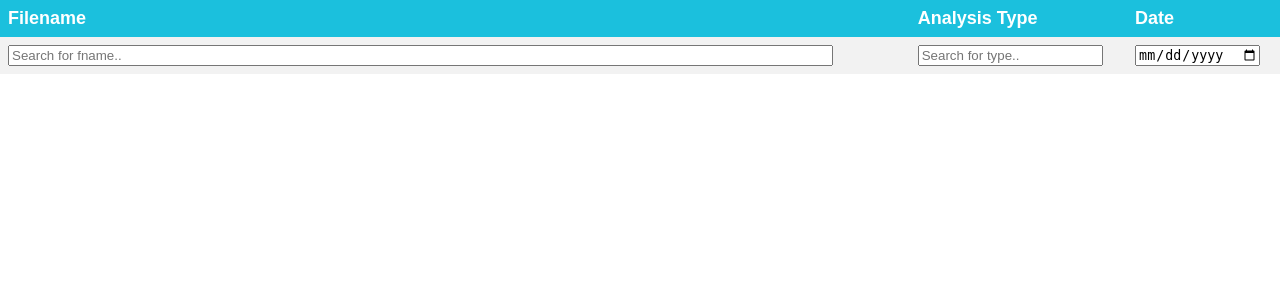
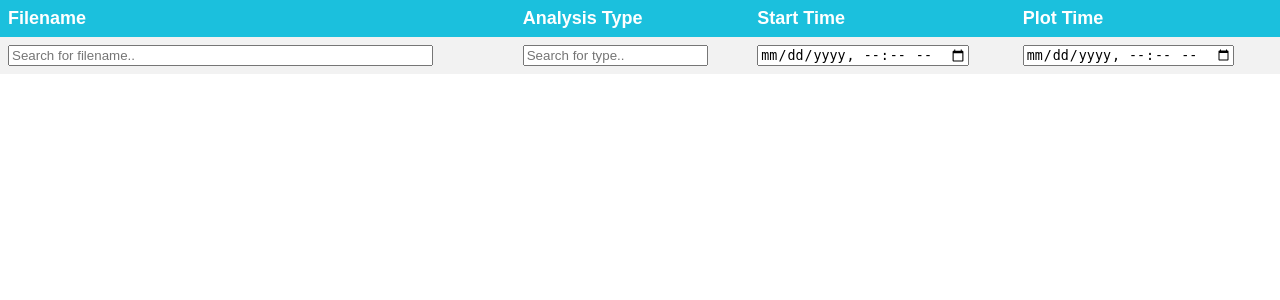
Before and after one commit to AZjk/xpcs_webplot, a Python web app: template xpcs_webplot/templates/combined.html in a window 1280 px wide. Shown: the top 300 px of the page. Run offline with Jinja, Linux system fonts and the light colour scheme; the template is opened without the code that fills it, so the values that code supplies are empty.

Commit message:
add plot_time column

```diff
--- a/xpcs_webplot/templates/combined.html
+++ b/xpcs_webplot/templates/combined.html
@@ -2,6 +2,8 @@
 <html>
 
 <head>
+  <meta charset="UTF-8">
+  <title>File Table</title>
   <style>
     body {
       margin: 0px;
@@ -31,49 +33,49 @@
     th {
       background-color: #1bc0dd;
       color: white;
-      font-size: 18px
+      font-size: 18px;
     }
   </style>
-
-  <head>
+</head>
 
 <body>
 
-
-    <div, id='filetable' class='styled-table'>
-      <table>
+  <div class="styled-table">
+    <table id="filetable">
       <tr>
         <th> Filename </th>
         <th> Analysis Type </th>
-          <th> Date </th>
+        <th> Start Time </th>
+        <th> Plot Time </th>
       </tr>
       <tr>
         <td>
-            <input type="text" id="fname_str" onkeyup="filter_fname()" placeholder="Search for fname.."
-              title="Type in a fname" size="100">
+          <input type="text" id="fname_str" onkeyup="filter_fname()" placeholder="Search for filename.."
+            title="Type in a filename" size="50">
         </td>
         <td>
           <input type="text" id="type_str" onkeyup="filter_type()" placeholder="Search for type.."
-              title="Type in a type">
+            title="Type in an analysis type">
         </td>
         <td>
-            <input type="date" id="time_str" title="Type in a name">
+          <input type="datetime-local" id="start_time_str" oninput="filter_start_time()" title="Filter by Start Time">
+        </td>
+        <td>
+          <input type="datetime-local" id="plot_time_str" oninput="filter_plot_time()" title="Filter by Plot Time">
         </td>
       </tr>
-        <!--
-        <input type="time" id="time_str" onkeyup="filter_fname()" placeholder="Search for names.."
--->
+
       {% for line in mydata %}
       <tr>
-          <td> <a href={{line[1]}}> {{line[0]}} </a>
-          </td>
-          <td> {{line[2]}} </td>
-          <td> {{line[3]}} </td>
+        <td> <a href="{{ line[1] | urlencode }}"> {{ line[0] }} </a> </td>
+        <td> {{ line[2] }} </td>
+        <td> {{ line[3] }} </td>  <!-- Start Time (with HH:MM:SS) -->
+        <td> {{ line[4] }} </td>  <!-- Plot Time (with HH:MM:SS) -->
       </tr>
       {% endfor %}
+
     </table>
   </div>
-
 
   <script>
     function filter_fname() {
@@ -86,11 +88,7 @@
         td = tr[i].getElementsByTagName("td")[0];
         if (td) {
           txtValue = td.textContent || td.innerText;
-              if (txtValue.toUpperCase().indexOf(filter) > -1) {
-                tr[i].style.display = "";
-              } else {
-                tr[i].style.display = "none";
-              }
+          tr[i].style.display = txtValue.toUpperCase().indexOf(filter) > -1 ? "" : "none";
         }
       }
     }
@@ -105,15 +103,40 @@
         td = tr[i].getElementsByTagName("td")[1];
         if (td) {
           txtValue = td.textContent || td.innerText;
-              if (txtValue.toUpperCase().indexOf(filter) > -1) {
-                tr[i].style.display = "";
-              } else {
-                tr[i].style.display = "none";
-              }
+          tr[i].style.display = txtValue.toUpperCase().indexOf(filter) > -1 ? "" : "none";
         }
       }
     }
 
+    function filter_start_time() {
+      var input, filter, table, tr, td, i, txtValue;
+      input = document.getElementById("start_time_str");
+      filter = input.value.replace("T", " "); // Convert "YYYY-MM-DDTHH:MM" to "YYYY-MM-DD HH:MM"
+      table = document.getElementById("filetable");
+      tr = table.getElementsByTagName("tr");
+      for (i = 2; i < tr.length; i++) {
+        td = tr[i].getElementsByTagName("td")[2];  // Start Time Column
+        if (td) {
+          txtValue = td.textContent || td.innerText;
+          tr[i].style.display = txtValue.includes(filter) ? "" : "none";
+        }
+      }
+    }
+
+    function filter_plot_time() {
+      var input, filter, table, tr, td, i, txtValue;
+      input = document.getElementById("plot_time_str");
+      filter = input.value.replace("T", " "); // Convert "YYYY-MM-DDTHH:MM" to "YYYY-MM-DD HH:MM"
+      table = document.getElementById("filetable");
+      tr = table.getElementsByTagName("tr");
+      for (i = 2; i < tr.length; i++) {
+        td = tr[i].getElementsByTagName("td")[3];  // Plot Time Column
+        if (td) {
+          txtValue = td.textContent || td.innerText;
+          tr[i].style.display = txtValue.includes(filter) ? "" : "none";
+        }
+      }
+    }
   </script>
 
 </body>
```
Also changed, not shown: xpcs_webplot/html_utlits.py (+25 -29 lines). Lines whose indentation alone changed are shown as unchanged.
